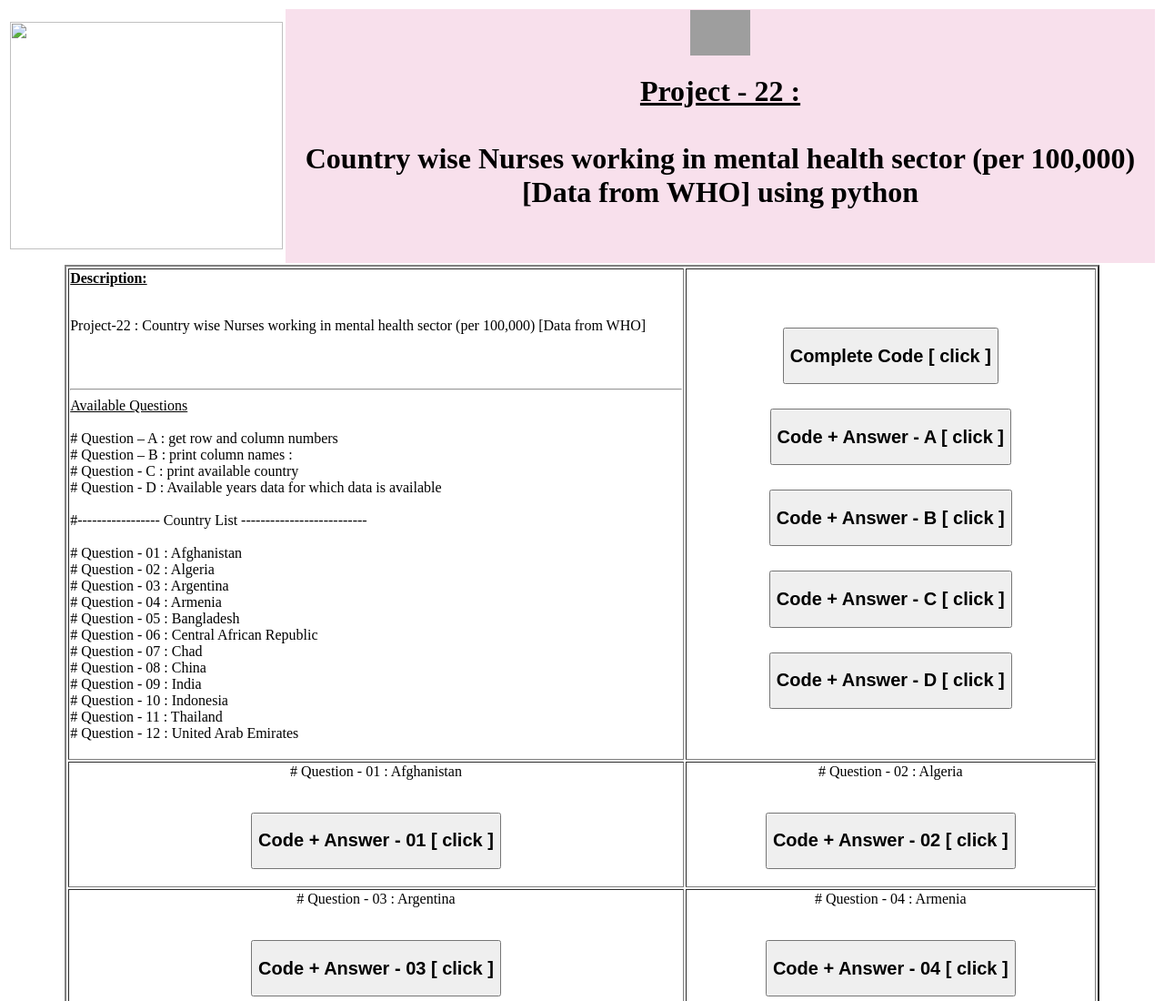
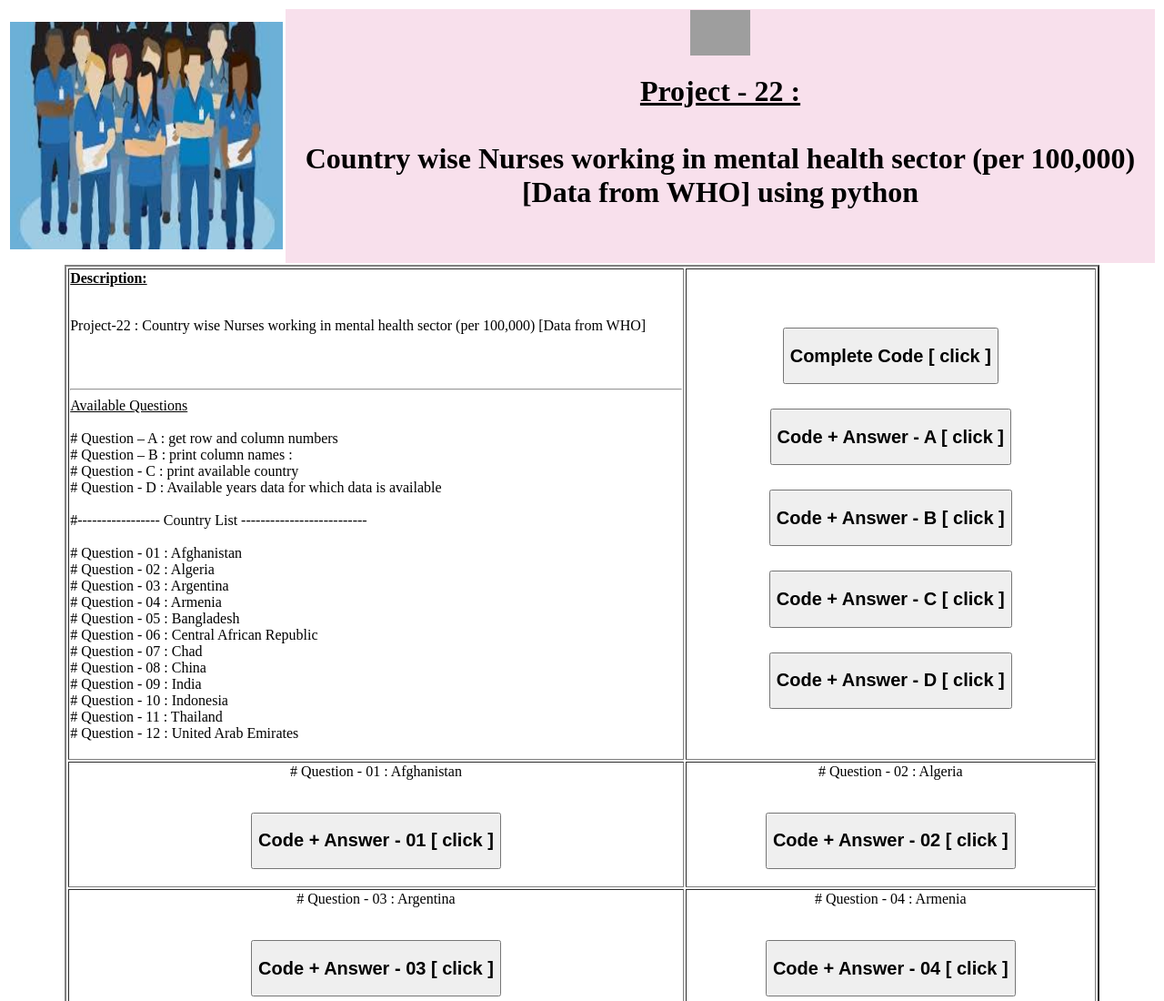
Before and after one commit to Data-Science-Mar2020-JeetDas/Project-22, a plain HTML site: page index.html in a window 1280 px wide. Shown: the top 1100 px of the page at 91% size. Drawn offline with Linux system fonts and the light colour scheme; grey boxes are pictures that could not be loaded.

Commit message:
Update index.html

```diff
--- a/index.html
+++ b/index.html
@@ -14,7 +14,7 @@
   <table width="100%">
  <tr>
   <td width="20%">
-   <img src="cholera.jpg" height="250" width="300"></img>
+   <img src="2.jfif" height="250" width="300"></img>
   </td>
   <td bgcolor="#F8E0EC"><center>
 	  <img src="https://icon-library.net/images/new-gif-icon/new-gif-icon-14.jpg" height="50" weight="80"></img>
```
